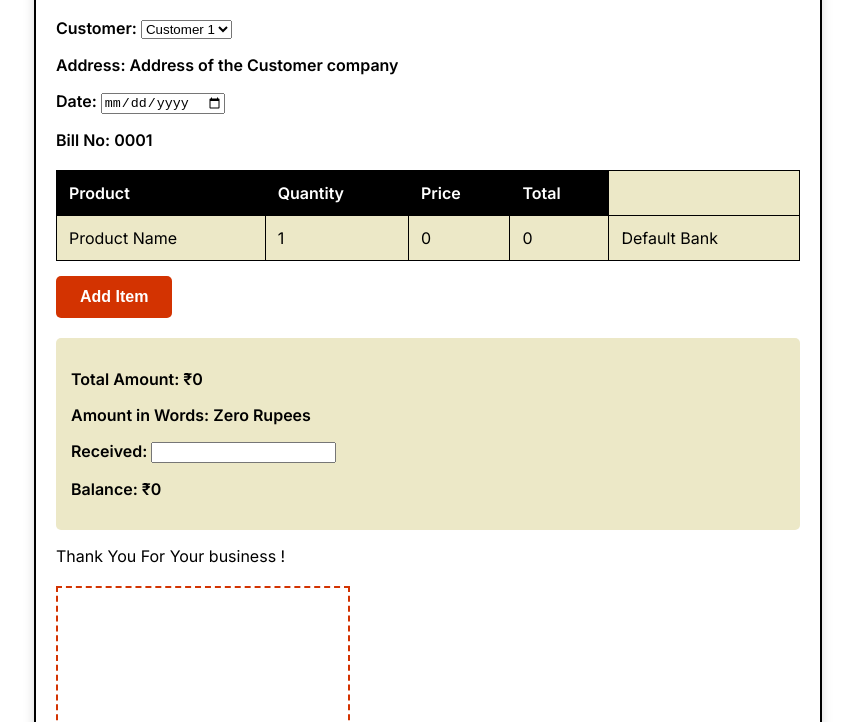
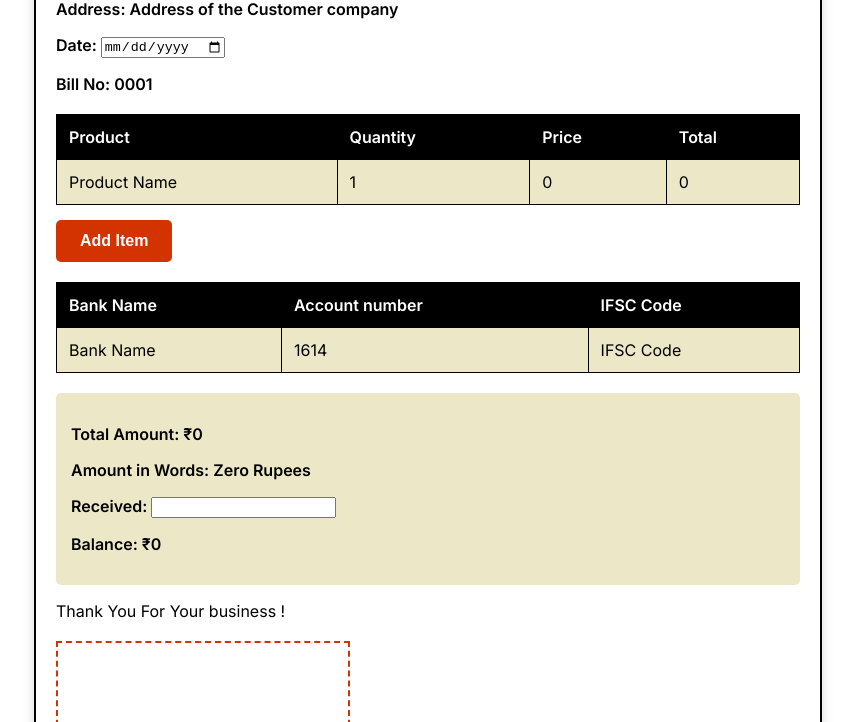
Before and after one commit to Mogee0/Munch-BS01, a plain HTML site: page index.html in a window 1280 px wide. Shown: the part 78-800 px from the top of the page, without its empty margins (212-1067 px from the left). Drawn offline with Linux system fonts and the light colour scheme; a web font is replaced by a local one.

Commit message:
Update index.html

```diff
--- a/index.html
+++ b/index.html
@@ -40,12 +40,25 @@
                     <td contenteditable="true" class="quantity">1</td>
                     <td contenteditable="true" class="price">0</td>
                     <td class="total">0</td>
-                     <td contenteditable="true" class="bank-details">Default Bank</td> <!-- Bank Column -->
                 </tr>
             </tbody>
         </table>
         <button onclick="addRow()">Add Item</button>
-
+       <table>
+           <thead>
+               <tr>
+               <th>Bank Name </th>
+               <th>Account number</th>
+               <th> IFSC Code </th>
+                   </tr>
+           </thead>
+           <tbody id="Bank-Detail">
+               <tr>
+                    <td contenteditable="true">Bank Name </td>
+                    <td contenteditable="true" class="Account Number">1614</td>
+                    <td contenteditable="true" class="IFSC Code">IFSC Code</td>
+               </tr>
+       </table>
         <div class="amount-section">
             <p><strong>Total Amount:</strong> ₹<span id="total-amount">0</span></p>
             <p><strong>Amount in Words:</strong> <span id="amount-words">Zero Rupees</span></p>
```
